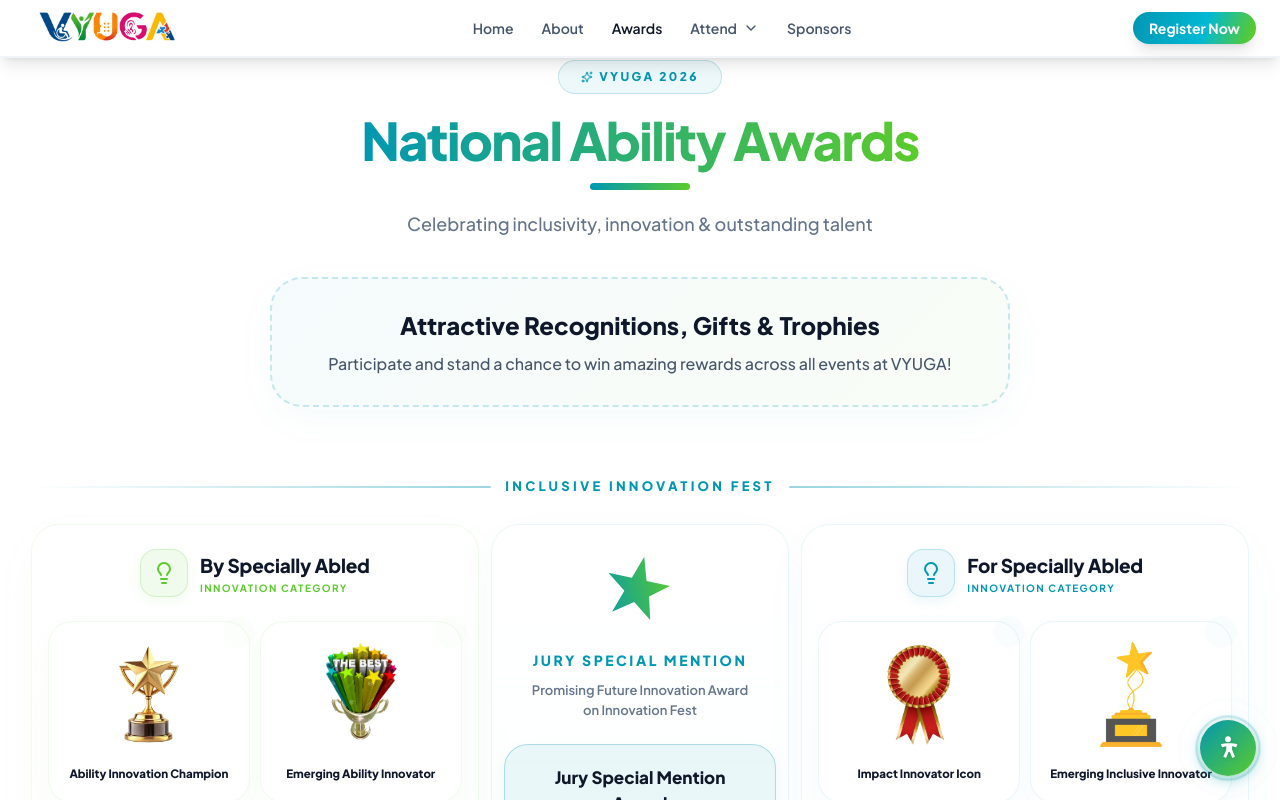
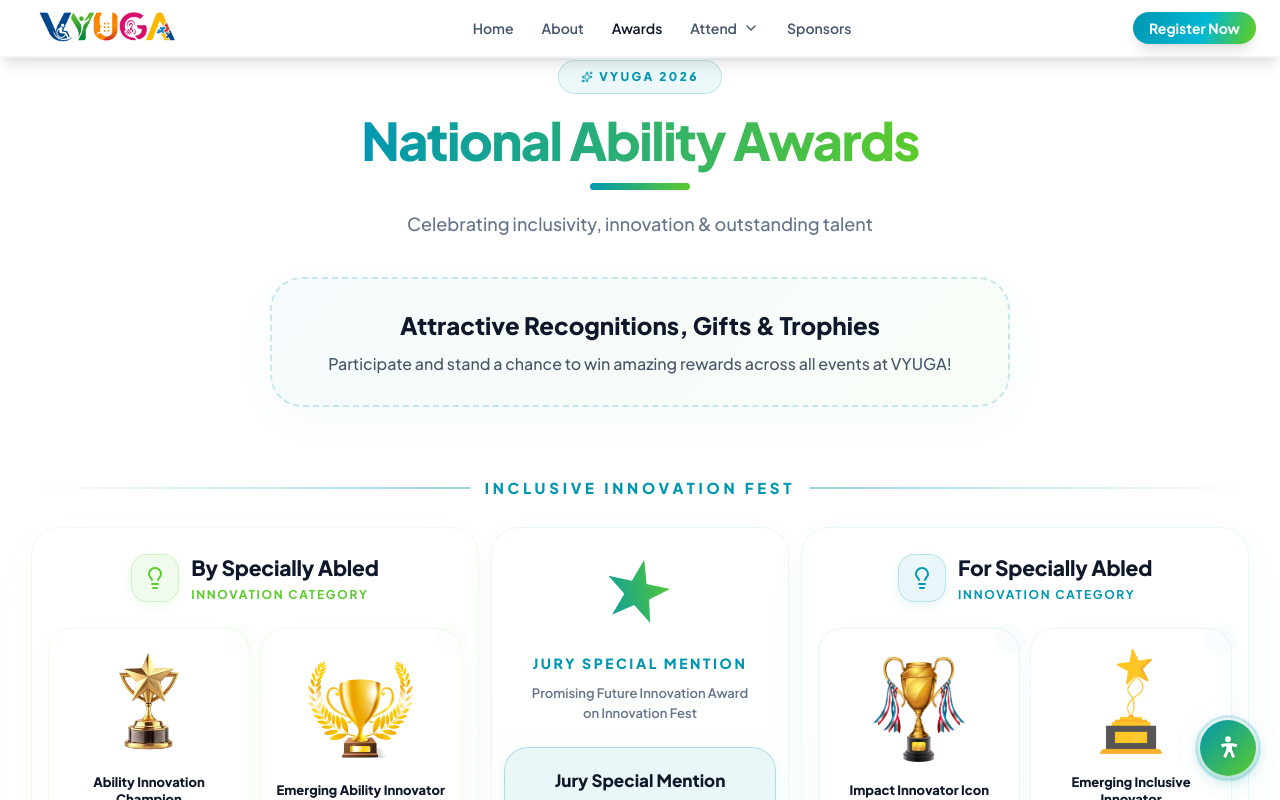
Before and after one commit to Mithunp123/Vyuga, a React (Vite) app in the folder frontend/: page /awards in a window 1280 px wide. Shown: the top 800 px of the page. Built offline with nearby package versions, Linux system fonts and the light colour scheme; a web font is replaced by a local one.

Commit message:
awards page

```diff
--- a/frontend/src/pages/AwardsPage.jsx
+++ b/frontend/src/pages/AwardsPage.jsx
@@ -79,7 +79,7 @@ function AwardItem({ name, accent, imgSrc, delay = 0 }) {
           transition={{ duration: 3, repeat: Infinity, ease: 'easeInOut' }}
         />
       </div>
-      <span style={{ fontSize: 11.5, fontWeight: 800, color: '#0f172a', lineHeight: 1.3, zIndex: 1, padding: '0 4px' }}>{name}</span>
+      <span style={{ fontSize: 13, fontWeight: 800, color: '#0f172a', lineHeight: 1.3, zIndex: 1, padding: '0 4px' }}>{name}</span>
     </motion.div>
   );
 }
@@ -104,8 +104,8 @@ function SectionHeader({ label, sublabel, icon, accent }) {
     <div style={{ display: 'flex', alignItems: 'center', gap: 12, marginBottom: 24, justifyContent: 'center' }}>
       <div style={{ width: 48, height: 48, borderRadius: 16, background: `${accent}15`, border: `1.5px solid ${accent}33`, display: 'flex', alignItems: 'center', justifyContent: 'center', flexShrink: 0, boxShadow: `0 4px 12px ${accent}15` }}>{icon}</div>
       <div style={{ textAlign: 'left' }}>
-        <p style={{ fontSize: 19, fontWeight: 900, color: '#0f172a', margin: 0, letterSpacing: '-0.01em' }}>{label}</p>
-        {sublabel && <p style={{ fontSize: 10, color: accent, fontWeight: 700, textTransform: 'uppercase', letterSpacing: '0.14em', margin: '2px 0 0' }}>{sublabel}</p>}
+        <p style={{ fontSize: 21, fontWeight: 900, color: '#0f172a', margin: 0, letterSpacing: '-0.01em' }}>{label}</p>
+        {sublabel && <p style={{ fontSize: 12, color: accent, fontWeight: 700, textTransform: 'uppercase', letterSpacing: '0.14em', margin: '2px 0 0' }}>{sublabel}</p>}
       </div>
     </div>
   );
@@ -128,7 +128,7 @@ function Divider({ label, accent }) {
   return (
     <div style={{ display: 'flex', alignItems: 'center', gap: 14, margin: '50px 0 28px' }}>
       <div style={{ height: 2, flex: 1, background: `linear-gradient(90deg, transparent, ${accent})`, borderRadius: 999, opacity: 0.4 }} />
-      <span style={{ fontSize: 13, fontWeight: 900, textTransform: 'uppercase', letterSpacing: '0.25em', color: accent, whiteSpace: 'nowrap' }}>{label}</span>
+      <span style={{ fontSize: 15, fontWeight: 900, textTransform: 'uppercase', letterSpacing: '0.25em', color: accent, whiteSpace: 'nowrap' }}>{label}</span>
       <div style={{ height: 2, flex: 1, background: `linear-gradient(90deg, ${accent}, transparent)`, borderRadius: 999, opacity: 0.4 }} />
     </div>
   );
```
Also changed, not shown: frontend/src/assets/images/tropy4.png, frontend/src/assets/images/tropy5.png.
